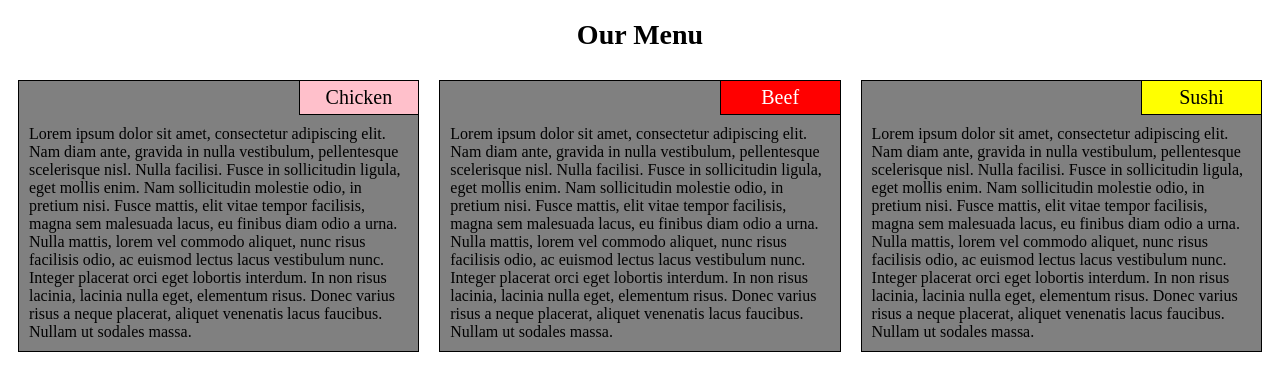
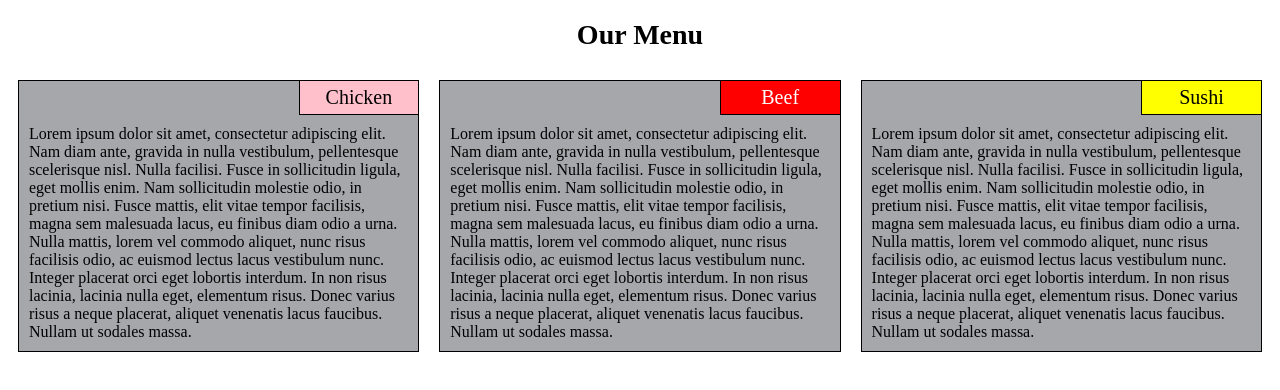
Before and after one commit to shalin-gandhi/jhc-coursera, a plain HTML site: page mod2_solution/index.html in a window 1280 px wide. Drawn offline with Linux system fonts and the light colour scheme.

Commit message:
mod2 solution

```diff
--- a/mod2_solution/css/styles.css
+++ b/mod2_solution/css/styles.css
@@ -8,7 +8,7 @@ h1 {
 .text-container {
   border: 1px solid #000;
   margin: 10px;
-  background-color: grey;
+  background-color: #a5a7aa;
   position: relative;
 }
 .title {
```
